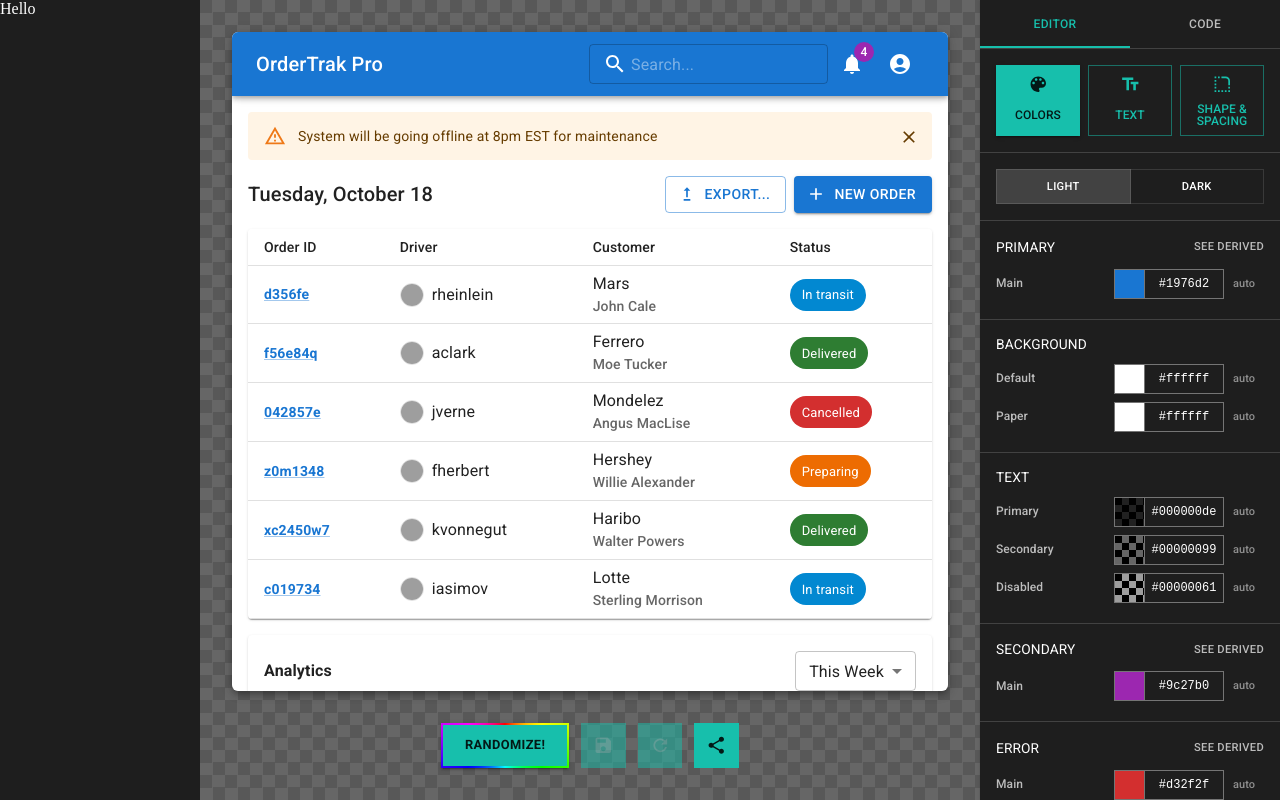
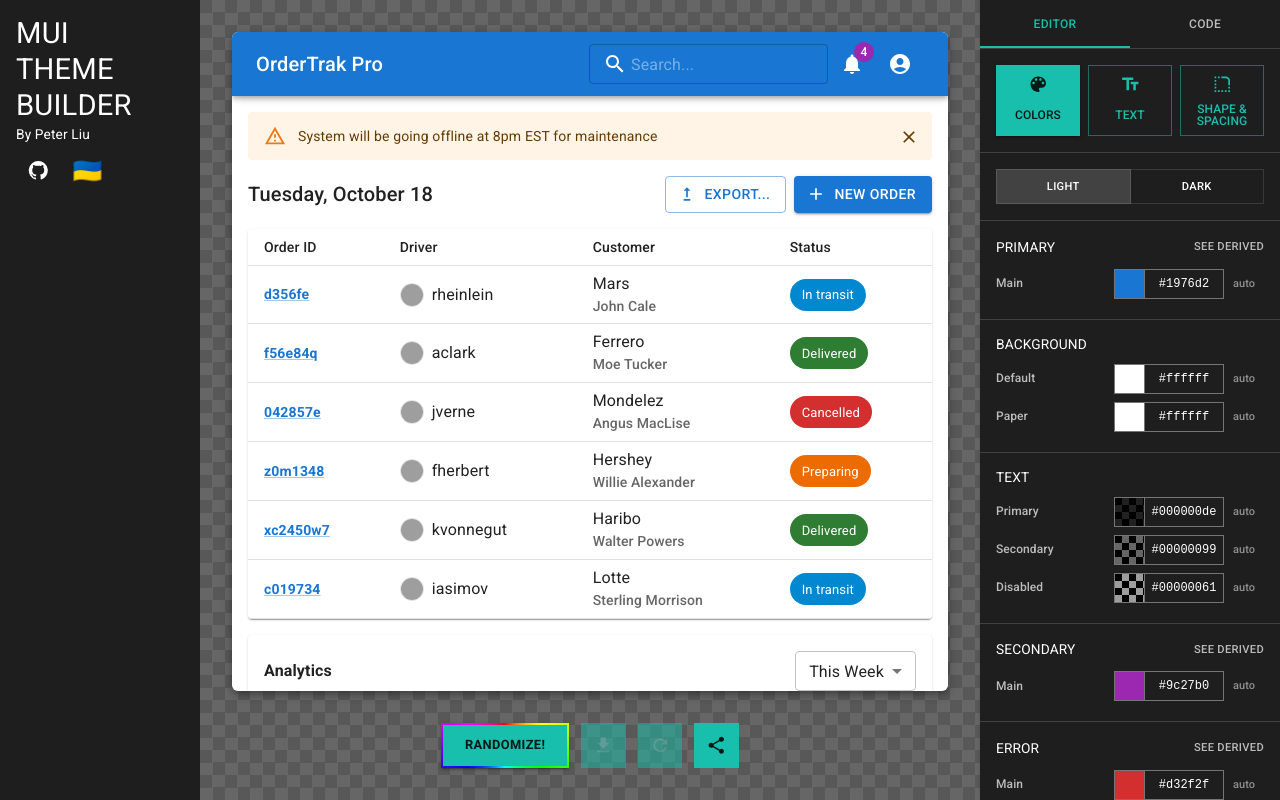
Before and after one commit to PeterTYLiu/mui-theme-builder, a React (Vite) app: page / in a window 1280 px wide. Built offline with nearby package versions, Linux system fonts and the light colour scheme; grey boxes are pictures that could not be loaded.

Commit message:
Bump deps

```diff
--- a/package.json
+++ b/package.json
@@ -29,10 +29,10 @@
     "@vitejs/plugin-react-swc": "^4.2.2",
     "eslint": "^9.39.1",
     "eslint-plugin-react-hooks": "^7.0.1",
-    "eslint-plugin-react-refresh": "^0.4.24",
-    "globals": "^16.5.0",
+    "eslint-plugin-react-refresh": "^0.5.0",
+    "globals": "^17.3.0",
     "typescript": "~5.9.3",
-    "typescript-eslint": "^8.46.4",
+    "typescript-eslint": "^8.55.0",
     "vite": "^7.2.4"
   }
 }
--- a/src/App.tsx
+++ b/src/App.tsx
@@ -1,21 +1,10 @@
-import { Refresh, Save, Share } from "@mui/icons-material";
+import { GetApp, Refresh, Share } from "@mui/icons-material";
 
-import {
-  Box,
-  Button,
-  createTheme,
-  IconButton,
-  Link,
-  Paper,
-  Stack,
-  ThemeProvider,
-  Tooltip,
-  Typography,
-  type ThemeOptions,
-} from "@mui/material";
+import { Box, Button, createTheme, IconButton, Link, Stack, ThemeProvider, Tooltip, Typography, type ThemeOptions } from "@mui/material";
 import { merge } from "lodash";
 import { useEffect, useState } from "react";
 import "./App.css";
+import { InfoPanel } from "./components/InfoPanel/InfoPanel";
 import { MockApp } from "./components/MockApp/MockApp";
 import { ToolsPanel } from "./components/ToolsPanel/ToolsPanel";
 import { generateTheme } from "./generateTheme";
@@ -54,14 +43,7 @@ function App() {
           height: "100dvh",
         }}
       >
-        <Paper
-          sx={{
-            display: { xs: "none", sm: "flex" },
-            flex: "0 0 200px",
-          }}
-        >
-          Hello
-        </Paper>
+        <InfoPanel />
         <Stack
           sx={{
             height: "100dvh",
@@ -100,7 +82,7 @@ function App() {
               >
                 Randomize!
               </Button>
-              <Tooltip title="Save">
+              <Tooltip title="Export theme">
                 <IconButton
                   disabled={Object.keys(themeOptions).length === 0}
                   size="large"
@@ -113,7 +95,7 @@ function App() {
                     color: "primary.contrastText",
                   }}
                 >
-                  <Save />
+                  <GetApp />
                 </IconButton>
               </Tooltip>
               <Tooltip title="Reset">
--- /dev/null
+++ b/src/components/InfoPanel/InfoPanel.tsx
@@ -0,0 +1,33 @@
+import { GitHub } from "@mui/icons-material";
+import { IconButton, Paper, Tooltip, Typography } from "@mui/material";
+
+export const InfoPanel = () => {
+  return (
+    <Paper
+      sx={{
+        display: { xs: "none", sm: "block" },
+        flex: "0 0 200px",
+        p: 2,
+      }}
+    >
+      <Typography variant="h4">
+        MUI
+        <br />
+        THEME
+        <br />
+        BUILDER
+      </Typography>
+      <Typography>By Peter Liu</Typography>
+      <Tooltip title="Github">
+        <IconButton size="large" href="https://github.com/PeterTYLiu/mui-theme-builder" target="_blank">
+          <GitHub fontSize="medium" />
+        </IconButton>
+      </Tooltip>
+      <Tooltip title="Donate to Ukraine">
+        <IconButton size="large" href="https://github.com/PeterTYLiu/mui-theme-builder" target="_blank">
+          🇺🇦
+        </IconButton>
+      </Tooltip>
+    </Paper>
+  );
+};
--- a/src/generateTheme.ts
+++ b/src/generateTheme.ts
@@ -1,4 +1,4 @@
-import { type ThemeOptions, hslToRgb, lighten } from "@mui/material";
+import { type ThemeOptions, hslToRgb, lighten, rgbToHex } from "@mui/material";
 import { random, sample } from "lodash";
 import { EXAMPLE_GOOGLE_FONTS, WEB_SAFE_FONTS } from "./components/TextEditor.tsx/TextEditor";
 import { toStandardHex } from "./utils";
@@ -68,7 +68,7 @@ export const generateTheme = (): ThemeOptions => {
     const defaultBg = generateRandomLightBgColor();
     newThemeOptions.palette!.background = {
       default: defaultBg,
-      paper: lighten(defaultBg, Math.random() + 0.1),
+      paper: rgbToHex(lighten(defaultBg, Math.random() + 0.1)),
     };
   }
 
```
Also changed, not shown: 1 other file (tests, documents, lock files or other folders).
